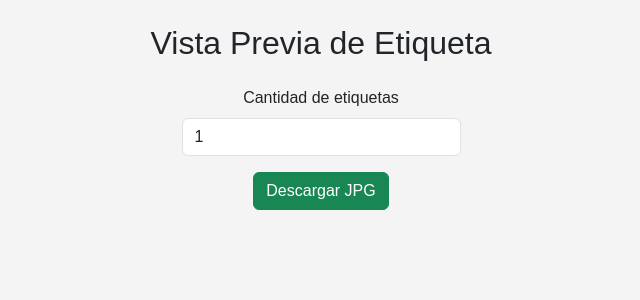
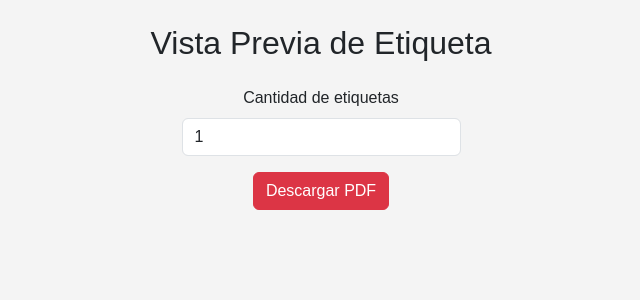
Before and after one commit to Fabiogarzonr/portafolio, a FastAPI app: page /etiqueta in a window 1280 px wide. Shown: the top 300 px of the page, without its empty margins (319-959 px from the left). Run offline with FastAPI, Linux system fonts and the light colour scheme; some libraries are stand-ins or nearby versions.

Commit message:
modificaciones

```diff
--- a/requirements.txt
+++ b/requirements.txt
@@ -8,7 +8,3 @@ pdf2image==1.17.0
 langdetect==1.0.9
 translate==3.6.1
 PyMuPDF==1.24.9
-<<<<<<< HEAD
-
-=======
->>>>>>> 21e9f95 (Optimicé Dockerfile y requirements.txt para Render)
--- a/templates/etiqueta.html
+++ b/templates/etiqueta.html
@@ -69,11 +69,14 @@
   </div>
 
   <div class="text-center mt-3">
-    <button class="btn btn-success" onclick="descargarJPG()">Descargar JPG</button>
+    <button class="btn btn-danger" onclick="descargarPDF()">Descargar PDF</button>
   </div>
 
   <script src="https://cdnjs.cloudflare.com/ajax/libs/html2canvas/1.4.1/html2canvas.min.js"></script>
+  <script src="https://cdnjs.cloudflare.com/ajax/libs/jspdf/2.5.1/jspdf.umd.min.js"></script>
   <script>
+    const { jsPDF } = window.jspdf;
+
     const ghsToFile = {
       "GHS01": "bomba.png",
       "GHS02": "inflamable.png",
@@ -118,7 +121,7 @@
 
     preview.innerHTML = construirEtiqueta();
 
-    async function descargarJPG() {
+    async function descargarPDF() {
       const cantidad = parseInt(document.getElementById("cantidad").value) || 1;
       const etiquetaOriginal = document.getElementById("preview").firstElementChild;
       if (!etiquetaOriginal) {
@@ -126,23 +129,41 @@
         return;
       }
 
-      const tempDiv = document.createElement("div");
-      tempDiv.style.position = "absolute";
-      tempDiv.style.top = "-9999px";
-      document.body.appendChild(tempDiv);
+
+      const canvas = await html2canvas(etiquetaOriginal, { scale: 3, useCORS: true });
+      const imgData = canvas.toDataURL("image/png");
+
+      const pdf = new jsPDF("p", "pt", "a4");
+      const pageWidth = pdf.internal.pageSize.getWidth();
+      const pageHeight = pdf.internal.pageSize.getHeight();
+
+
+      const etiquetaWidth = 250;
+      const etiquetaHeight = 160;
+      const margin = 20;
+
+      let x = margin;
+      let y = margin;
 
       for (let i = 0; i < cantidad; i++) {
-        const copia = etiquetaOriginal.cloneNode(true);
-        tempDiv.appendChild(copia);
+
+        if (x + etiquetaWidth > pageWidth - margin) {
+          x = margin;
+          y += etiquetaHeight + 15;
+        }
+        if (y + etiquetaHeight > pageHeight - margin) {
+          pdf.addPage();
+          x = margin;
+          y = margin;
+        }
+
+        pdf.addImage(imgData, "PNG", x, y, etiquetaWidth, etiquetaHeight);
+
+
+        x += etiquetaWidth + 15;
       }
 
-      const canvas = await html2canvas(tempDiv, { scale: 3, useCORS: true, allowTaint: false });
-      const link = document.createElement("a");
-      link.download = "etiquetas.jpg";
-      link.href = canvas.toDataURL("image/jpeg", 1.0);
-      link.click();
-
-      document.body.removeChild(tempDiv);
+      pdf.save("etiquetas.pdf");
     }
   </script>
 </body>
```
Also changed, not shown: templates/cv.html (+13 -4 lines).
